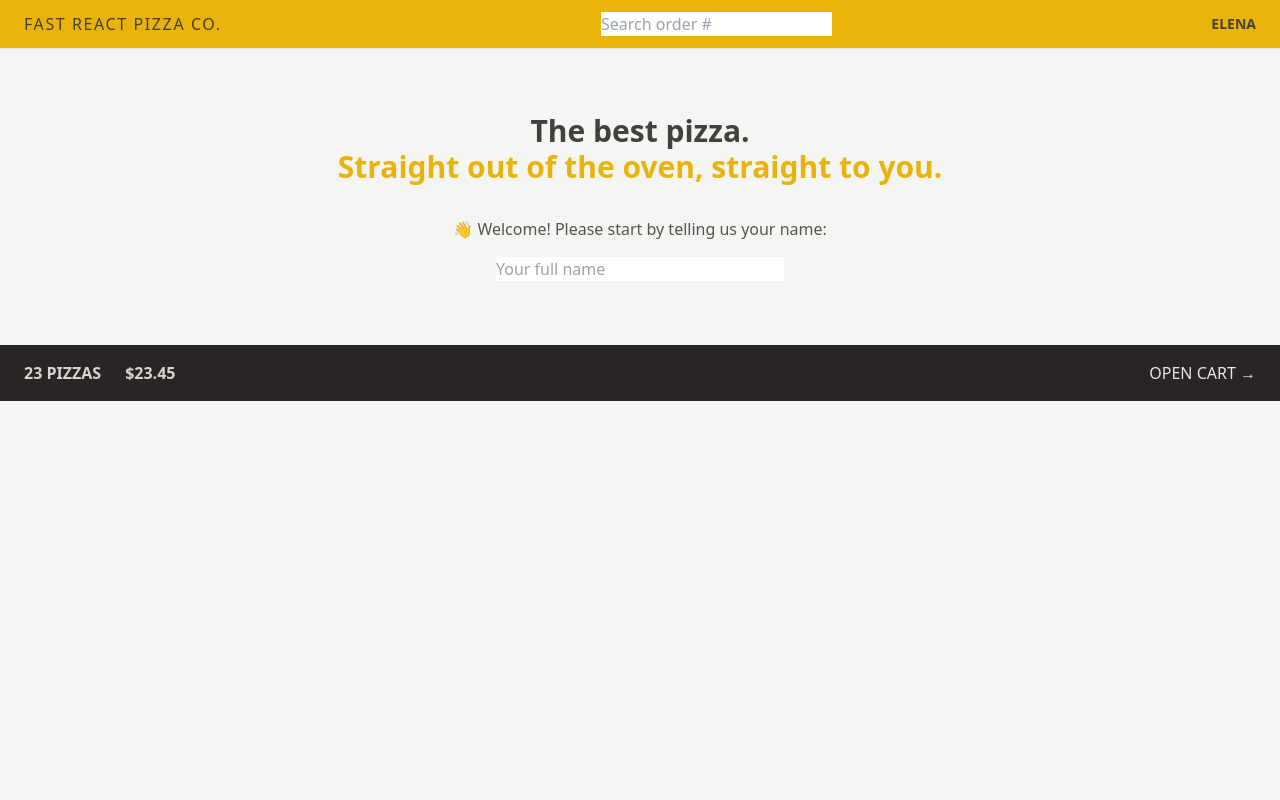
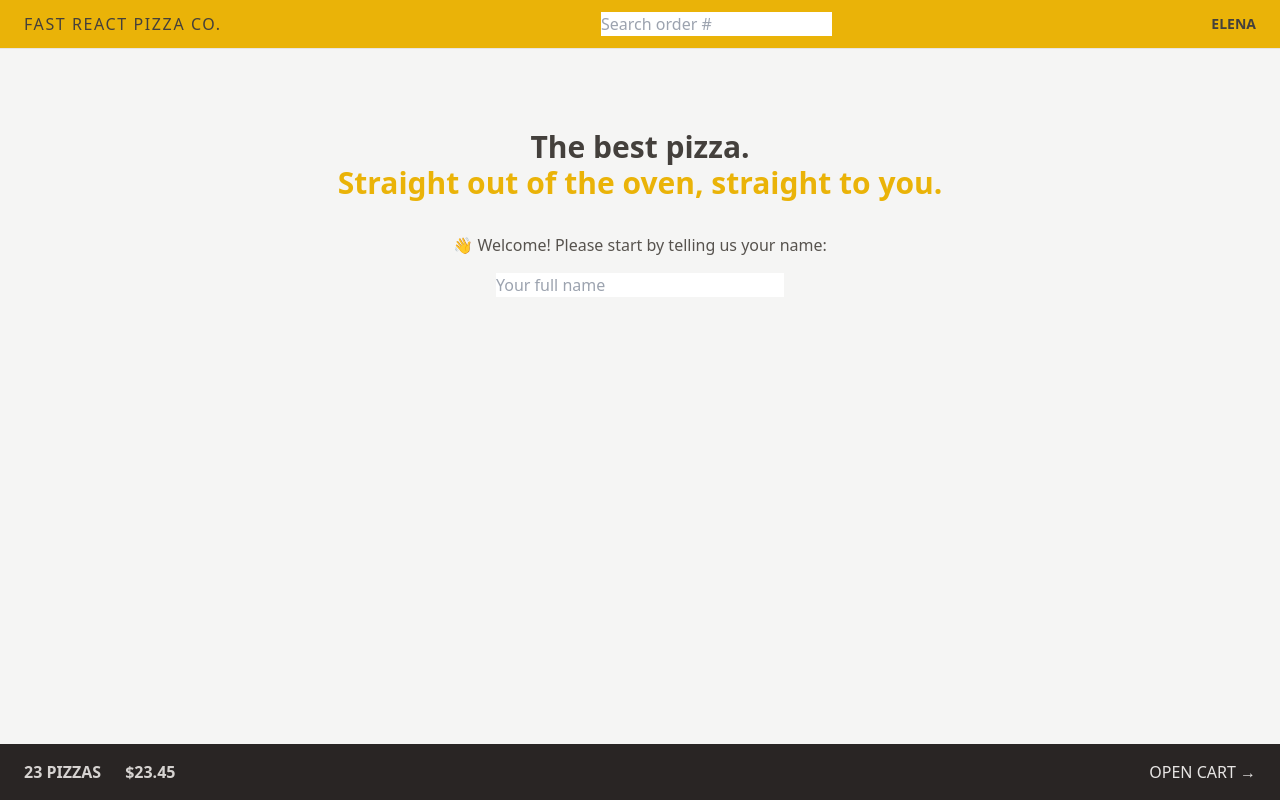
Before and after one commit to Elena-Cr/fast-react-pizza, a React (Vite) app: page / in a window 1280 px wide. Built offline with nearby package versions, Linux system fonts and the light colour scheme.

Commit message:
add css grid

```diff
--- a/src/features/order/CreateOrder.jsx
+++ b/src/features/order/CreateOrder.jsx
@@ -6,7 +6,7 @@ import { createOrder } from "../../services/apiRestaurant";
 // https://uibakery.io/regex-library/phone-number
 const isValidPhone = (str) =>
   /^\+?\d{1,4}?[-.\s]?\(?\d{1,3}?\)?[-.\s]?\d{1,4}[-.\s]?\d{1,4}[-.\s]?\d{1,9}$/.test(
-    str
+    str,
   );
 
 const fakeCart = [
@@ -59,7 +59,7 @@ function CreateOrder() {
             <input type="tel" name="phone" required />
           </div>
           {/* Conditional rendering of the errors */}
-          {formErrors.phone && <p>{formErrors.phone}</p>}
+          {formErrors?.phone && <p>{formErrors?.phone}</p>}
         </div>
 
         <div>
@@ -103,7 +103,7 @@ export async function action({ request }) {
 
   //ERROR HANDLING INSIDE THE FORM
   const errors = {};
-  if (!isValidPhone(order.phone))
+  if (!isValidPhone(order?.phone))
     errors.phone =
       "Please put a correct phone number, we might need it to contact you.";
   if (Object.keys(errors).length > 0) return errors;
--- a/src/ui/AppLayout.jsx
+++ b/src/ui/AppLayout.jsx
@@ -7,12 +7,14 @@ function AppLayout() {
   const navigation = useNavigation();
   const isLoading = navigation.state === "loading";
   return (
-    <div className="layout">
+    <div className="grid h-screen grid-rows-[auto_1fr_auto] gap-4">
       {isLoading && <Loader />}
       <Header />
-      <main>
-        <Outlet />
-      </main>
+      <div className="overflow-scroll ">
+        <main className="max-w-3xl mx-auto ">
+          <Outlet />
+        </main>
+      </div>
       <CartOverview />
     </div>
   );
```
